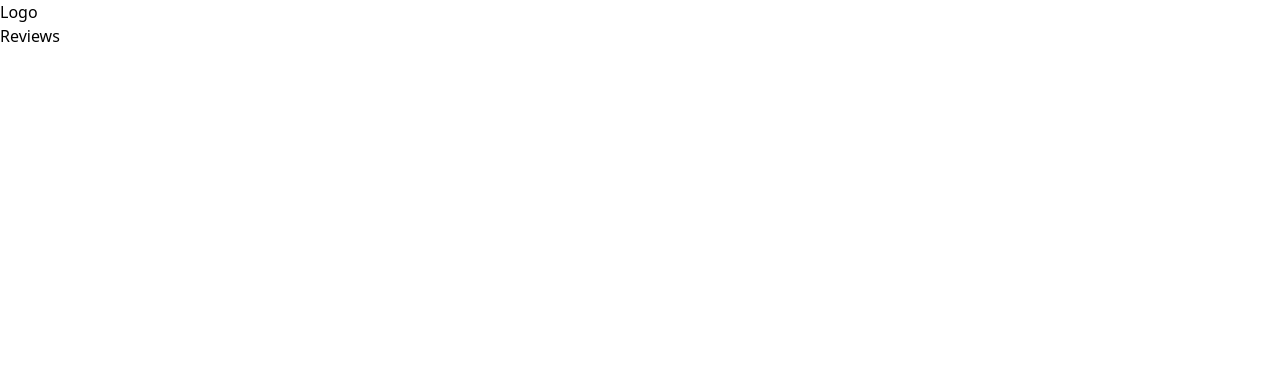
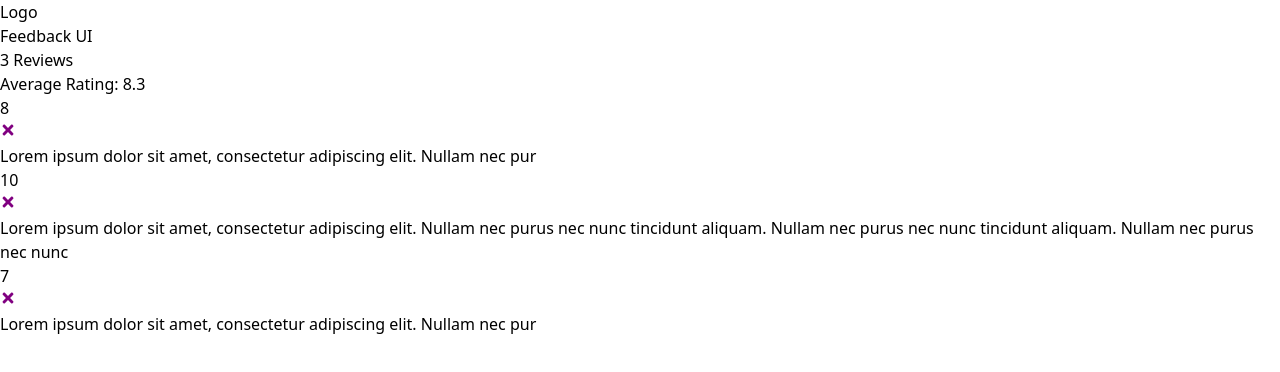
Before and after one commit to JaimieHemmings/review-demo, a React (Vite) app: page / in a window 1280 px wide. Shown: the top 372 px of the page. Built offline with nearby package versions, Linux system fonts and the light colour scheme.

Commit message:
add: average rating and delete functionality
Also added React Icons as a dependancy

```diff
--- a/package.json
+++ b/package.json
@@ -15,6 +15,7 @@
     "postcss": "^8.4.49",
     "react": "^18.3.1",
     "react-dom": "^18.3.1",
+    "react-icons": "^5.4.0",
     "tailwindcss": "^3.4.16"
   },
   "devDependencies": {
--- a/src/App.tsx
+++ b/src/App.tsx
@@ -1,16 +1,34 @@
+import { useState } from 'react'
 import Bounded from "./components/Bounded"
 import Heading from "./components/Heading"
 import Header from "./components/Header"
+import FeedbackData from './data/FeedbackData'
+import FeedbackList from './components/FeedbackList'
+import FeedbackStats from './components/FeedbackStats'
+
+import { FeedbackType } from './types/types'
 
 function App() {
+
+  const [feedback, setFeedBack] = useState<FeedbackType[]>(FeedbackData)
+
+  const deleteFeedback = (id: number) => {
+    if (window.confirm('Are you sure you want to delete this feedback?')) {
+      setFeedBack(feedback.filter((item) => item.id !== id))
+    }
+  }
 
   return (
     <>
     <Header />
     <Bounded as="section">
-      <Heading as="h1" size="lg">
-        Reviews
+      <Heading as="h2" size="lg">
+        Feedback UI
       </Heading>
+
+      <FeedbackStats feedback={ feedback } />
+      <FeedbackList feedback={ feedback } handleDelete={ deleteFeedback } />
+
     </Bounded>
     <div className="fixed top-0 h-screen w-screen bg-[#6488EA] -z-[10]"></div>
     </>
--- /dev/null
+++ b/src/components/FeedbackItem.tsx
@@ -0,0 +1,28 @@
+import { FaTimes } from 'react-icons/fa'
+import Card from './shared/Card'
+import { FeedbackType } from '../types/types'
+
+interface FeedbackItemProps {
+  item: FeedbackType,
+  handleDelete: (id: number) => void
+}
+
+const FeedbackItem: React.FC<FeedbackItemProps> = ({ item, handleDelete }) => {
+  return (
+    <Card>
+      <div className="card relative">
+        <div className="num-display absolute top-0 left-0 translate-x-[-25%] translate-y-[-25%] p-2 bg-[#4169e1] rounded-full text-xl text-white flex items-center justify-center">
+          { item.rating }
+        </div>
+        <button className="close absolute top-0 right-0 p-5" onClick={() => handleDelete(item.id)}>
+          <FaTimes color="purple" />
+        </button>
+        <div className="text-display py-8 bg-white rounded-lg p-5 text-lg leading-6">
+          { item.text }
+        </div>
+      </div>
+    </Card>
+  )
+}
+
+export default FeedbackItem
--- /dev/null
+++ b/src/components/FeedbackList.tsx
@@ -0,0 +1,23 @@
+import FeedbackItem from "./FeedbackItem"
+import { FeedbackType } from "../types/types"
+
+interface FeedbackListProps {
+  feedback: FeedbackType[],
+  handleDelete: (id: number) => void
+}
+
+const FeedbackList: React.FC<FeedbackListProps> = ({ feedback, handleDelete }) => {
+  if (!feedback || feedback.length === 0) {
+    return <p>No feedback yet</p>
+  }
+
+  return (
+    <div className="feedback-list my-6">
+      {feedback.map((item) => (
+        <FeedbackItem key={item.id} item={item} handleDelete={handleDelete} />
+      ))}
+    </div>
+  )
+}
+
+export default FeedbackList
--- /dev/null
+++ b/src/components/FeedbackStats.tsx
@@ -0,0 +1,25 @@
+import Heading from "./Heading"
+import { FeedbackType } from "../types/types"
+
+interface FeedbackStatsProps {
+  feedback: FeedbackType[]
+}
+
+const FeedbackStats: React.FC<FeedbackStatsProps> = ({ feedback }) => {
+  // Calculate the average rating
+  let averageRating = feedback.reduce((acc, cur) => acc + cur.rating, 0) / feedback.length
+  const fixedAverageRating = averageRating.toFixed(1).replace(/\.0$/, '')
+
+  return (
+    <div className="feedback-stats py-6">
+      <Heading as="h2" size="sm">
+        {feedback.length} Reviews
+      </Heading>
+      <Heading as="h3" size="xs">
+        Average Rating: {isNaN(averageRating) ? 0 : fixedAverageRating}
+      </Heading>
+    </div>
+  )
+}
+
+export default FeedbackStats
--- a/src/components/Heading.tsx
+++ b/src/components/Heading.tsx
@@ -2,7 +2,7 @@ import clsx from "clsx";
 
 type HeadingProps = {
   as?: "h1" | "h2" | "h3" | "h4" | "h5" | "h6";
-  size?: "xl" | "lg" | "md" | "sm";
+  size?: "xl" | "lg" | "md" | "sm" | "xs";
   children: React.ReactNode;
   className?: string;
 };
@@ -21,6 +21,7 @@ export default function Heading({
         size === "lg" && "text-6xl md:text-8xl",
         size === "md" && "text-5xl md:text-6xl",
         size === "sm" && "text-3xl md:text-4xl",
+        size === "xs" && "text-2xl md:text-xl",
         className,
       )}
     >
--- /dev/null
+++ b/src/components/shared/Card.tsx
@@ -0,0 +1,16 @@
+import React, { ReactNode } from 'react'
+
+interface CardProps {
+  children: ReactNode
+  reverse?: boolean
+}
+
+const Card: React.FC<CardProps> = ({ children, reverse = false }) => {
+  return (
+    <div className={`card py-2 ${reverse ? 'reverse' : ''}`}>
+      {children}
+    </div>
+  )
+}
+
+export default Card
--- /dev/null
+++ b/src/data/FeedbackData.ts
@@ -0,0 +1,17 @@
+const FeedbackData = [
+  {
+    id: 1,
+    rating: 8,
+    text: 'Lorem ipsum dolor sit amet, consectetur adipiscing elit. Nullam nec pur',
+  },{
+    id: 2,
+    rating: 10,
+    text: 'Lorem ipsum dolor sit amet, consectetur adipiscing elit. Nullam nec purus nec nunc tincidunt aliquam. Nullam nec purus nec nunc tincidunt aliquam. Nullam nec purus nec nunc',
+  },{
+    id: 3,
+    rating: 7,
+    text: 'Lorem ipsum dolor sit amet, consectetur adipiscing elit. Nullam nec pur',
+  },
+]
+
+export default FeedbackData
--- /dev/null
+++ b/src/types/types.ts
@@ -0,0 +1,5 @@
+export interface FeedbackType {
+  id: number
+  rating: number
+  text: string
+}
```
Also changed, not shown: 1 other file (tests, documents, lock files or other folders).
